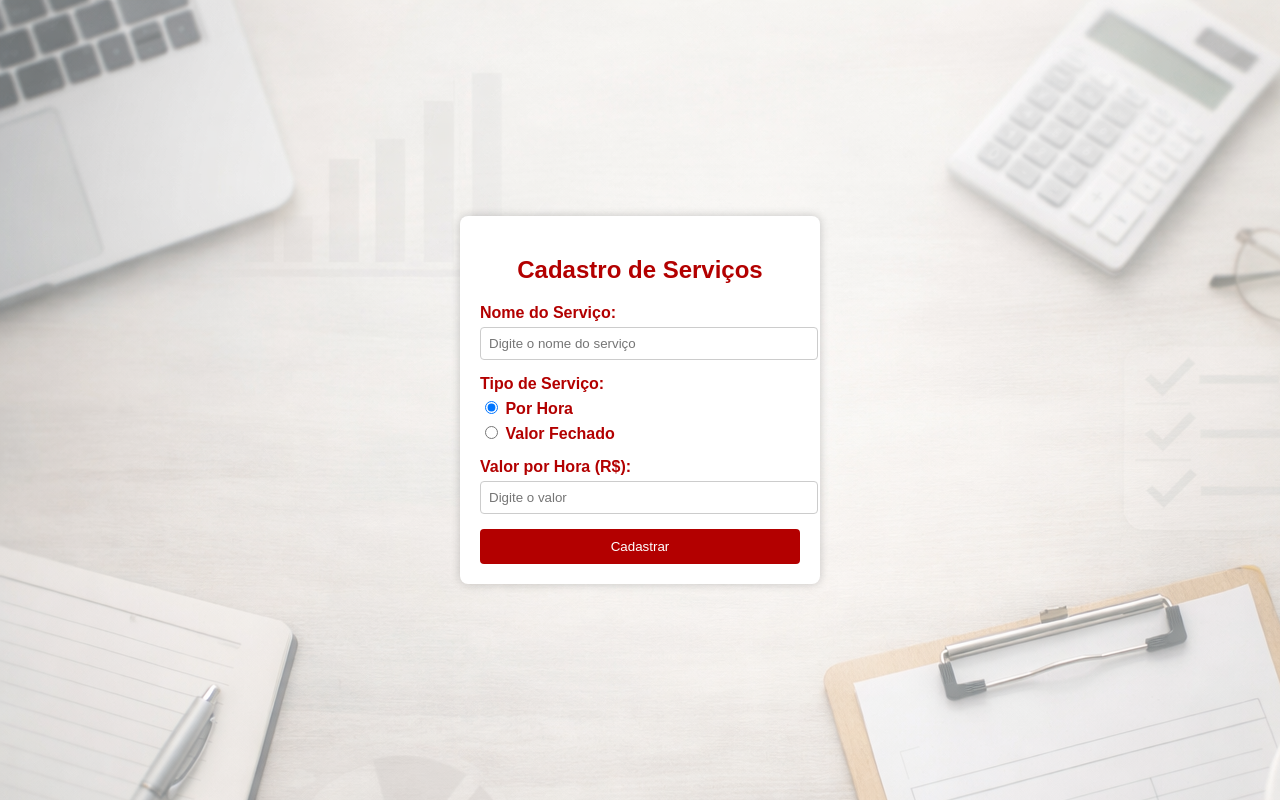
After one commit to SilvaGCUnivesp/GeradorFatura, a Flask app: template templates/CadastrarServico.html in a window 1280 px wide. The commit adds this page. Run offline with Flask 3, Linux system fonts and the light colour scheme; the template is opened without the code that fills it, so the values that code supplies are empty.

Commit message:
Adicionado 2 telas
Adicionado tela de cadastra cliente recorrente e serviços frequentes

```diff
--- /dev/null
+++ b/templates/CadastrarServico.html
@@ -0,0 +1,105 @@
+<!DOCTYPE html>
+<html lang="pt-BR">
+<head>
+  <meta charset="UTF-8">
+  <title>Cadastro de Serviços</title>
+  <style>
+    body {
+       background-image: url('../static/img/background.png');
+      display: flex;
+      justify-content: center;
+      align-items: center;
+      height: 100vh;
+      margin: 0;
+      background-color: #e0e0e0; /* cinza claro */
+      font-family: Arial, sans-serif;
+    }
+    .container {
+      background: #fff; /* branco */
+      padding: 20px;
+      border-radius: 8px;
+      box-shadow: 0 0 10px rgba(0,0,0,0.2);
+      width: 320px;
+    }
+    .container h2 {
+      text-align: center;
+      margin-bottom: 20px;
+      color: #b30000; /* vermelho */
+    }
+    .form-group {
+      margin-bottom: 15px;
+    }
+    label {
+      display: block;
+      margin-bottom: 5px;
+      color: #b30000; /* vermelho */
+      font-weight: bold;
+    }
+    input[type="text"], input[type="number"] {
+      width: 100%;
+      padding: 8px;
+      border: 1px solid #ccc;
+      border-radius: 4px;
+    }
+    button {
+      width: 100%;
+      padding: 10px;
+      background: #b30000;
+      color: #fff;
+      border: none;
+      border-radius: 4px;
+      cursor: pointer;
+    }
+    button:hover {
+      background: #800000;
+    }
+  </style>
+</head>
+<body>
+  <div class="container">
+    <h2>Cadastro de Serviços</h2>
+    <div class="form-group">
+      <label>Nome do Serviço:</label>
+      <input type="text" id="nomeServico" placeholder="Digite o nome do serviço">
+    </div>
+    <div class="form-group">
+      <label>Tipo de Serviço:</label>
+      <label><input type="radio" name="tipo" value="hora" checked> Por Hora</label>
+      <label><input type="radio" name="tipo" value="fechado"> Valor Fechado</label>
+    </div>
+    <div class="form-group">
+      <label id="labelValor">Valor por Hora (R$):</label>
+      <input type="number" id="valor" placeholder="Digite o valor">
+    </div>
+    <button type="button" onclick="cadastrarServico()">Cadastrar</button>
+  </div>
+
+  <script>
+    const radios = document.querySelectorAll('input[name="tipo"]');
+    const labelValor = document.getElementById('labelValor');
+
+    radios.forEach(radio => {
+      radio.addEventListener('change', () => {
+        if (radio.value === 'hora') {
+          labelValor.textContent = 'Valor por Hora (R$):';
+        } else {
+          labelValor.textContent = 'Valor do Serviço (R$):';
+        }
+      });
+    });
+
+    function cadastrarServico() {
+      const nome = document.getElementById('nomeServico').value.trim();
+      const tipo = document.querySelector('input[name="tipo"]:checked').value;
+      const valor = document.getElementById('valor').value.trim();
+
+      if (!nome || !valor) {
+        alert('Preencha todos os campos!');
+        return;
+      }
+
+      alert(`Serviço cadastrado:\nNome: ${nome}\nTipo: ${tipo}\nValor: R$ ${valor}`);
+    }
+  </script>
+</body>
+</html>
```
Also changed, not shown: templates/CadastrarCliente.html (+127 -0 lines), templates/Home.html (+8 -2 lines), app/email_listener.py (renamed from app/email_liestener.py).
